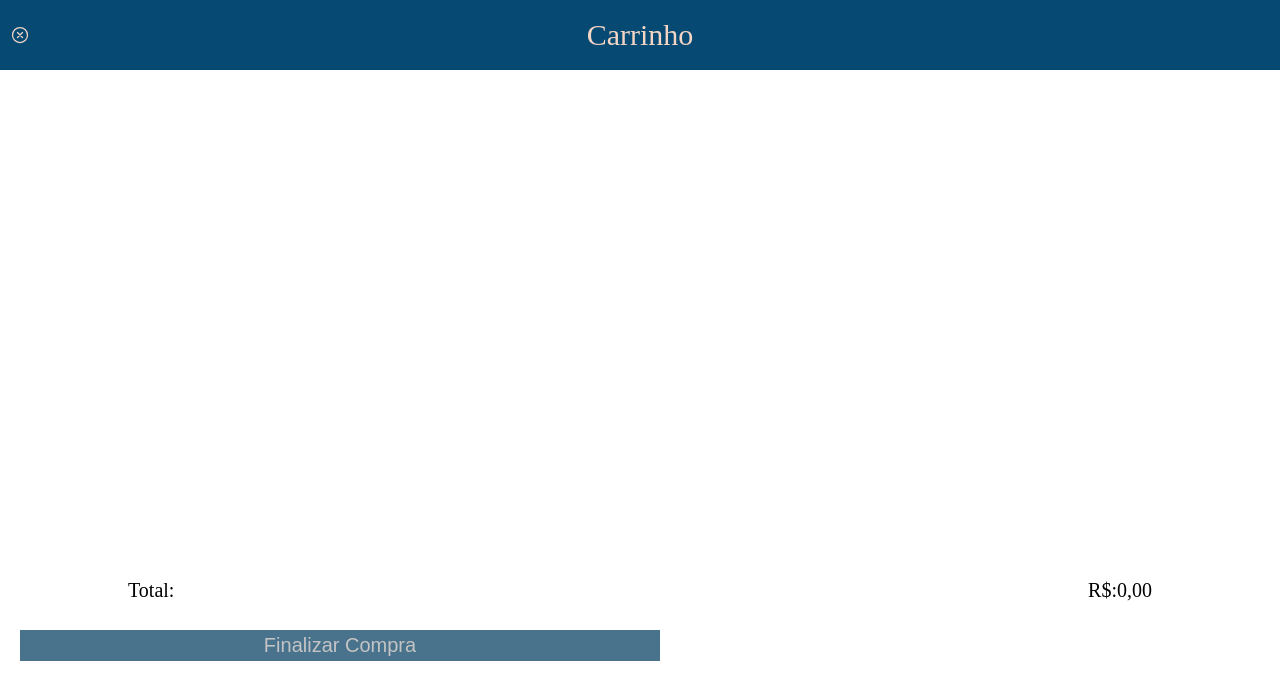
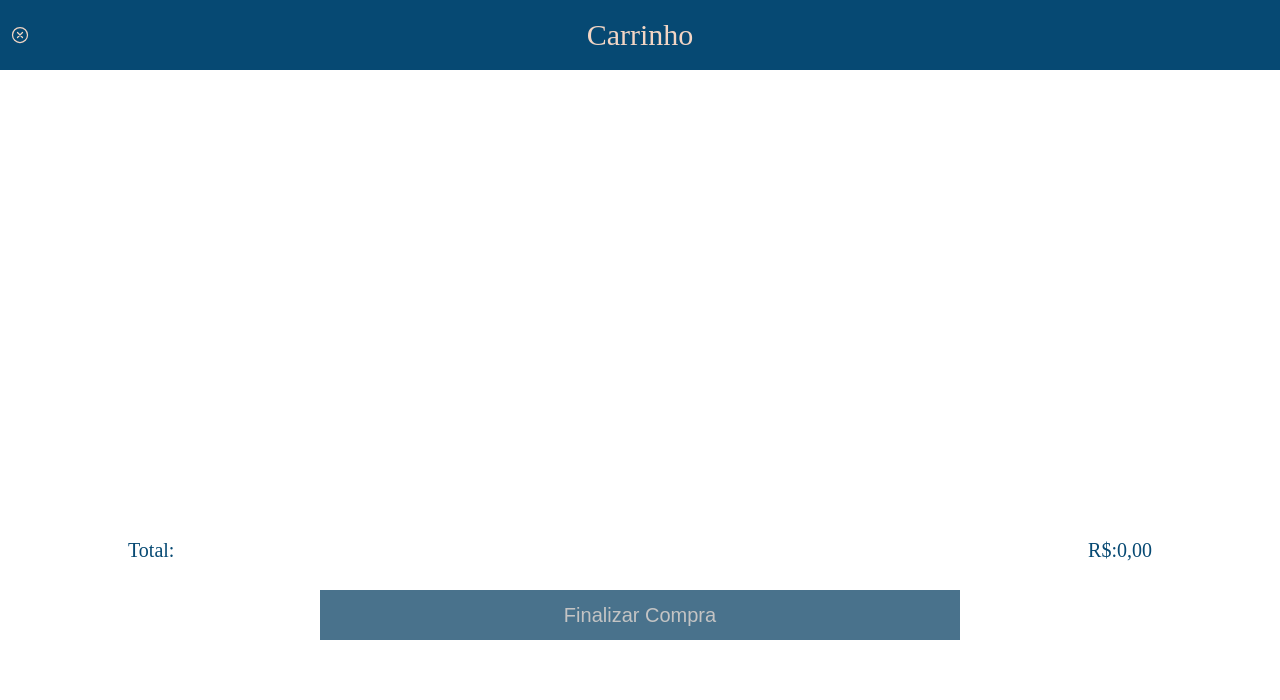
Before and after one commit to JayTStar/projeto14-savant-front, a React (Create React App) app: page /cart in a window 1280 px wide. Shown: the top 700 px of the page. Built offline with nearby package versions, Linux system fonts and the light colour scheme.

Commit message:
Finishing adding to cart

```diff
--- a/src/App.js
+++ b/src/App.js
@@ -22,7 +22,6 @@ export default function App() {
                     <Route path="/" element={<HomePage />} />
                     <Route path="/login" element={<Login />} />
                     <Route path="/sign-up" element={<Signup />} />
-                    <Route path="/" element={<HomePage />} />
                     <Route path="/cart" element={<Cart />} />
                     <Route path="/:productId" element={<ProductPage />} />
                     {genres.map((genre, index) => {
--- a/src/Components/Cart.js
+++ b/src/Components/Cart.js
@@ -44,7 +44,7 @@ export default function Cart(){
                 })}
             </Items>
             <Total> <p>Total:</p> <p>R$:{parseFloat(total).toFixed(2).replace(".", ",")}</p></Total>
-            <button>Finalizar Compra</button>
+            <button onClick={() => {nav("/checkout")}}>Finalizar Compra</button>
         </Page>
     )
 }
@@ -53,9 +53,12 @@ const Page = styled.main`
     width:100%;
     height: 100%;
 
+    display: flex;
+    flex-direction: column;
+
     button{
         width: 50%;
-        height: 7%;
+        height: 50px;
         background: #49728C;
         border: none;
 
@@ -65,7 +68,7 @@ const Page = styled.main`
 
         color: #C4C4C4;
 
-        margin: 20px;
+        margin: 20px auto;
     }
 `
 const Top = styled.header`
@@ -94,14 +97,18 @@ const Top = styled.header`
     }
 `
 const Items = styled.ul`
-    width:100%;
-    height: 500px;
+    width: 95%;
+    height: 450px;
 
     overflow-y: scroll;
 
+    display: flex;
+    flex-direction: column;
+
+    margin: 5px auto;
 `
 const Product = styled.div`
-    width:100%;
+    width: 90%;
     height: 70px;
 
     display:flex;
@@ -111,7 +118,7 @@ const Product = styled.div`
     border-radius: 10px;
 
     box-sizing: border-box;
-    margin: 5px 0;
+    margin: 5px auto;
     padding: 0 10px;
 
     position: relative;
@@ -127,11 +134,7 @@ const Product = styled.div`
     div{
         width: 60%;
         height: 90%;
-
-        display:flex;
-        flex-direction: column;
-        justify-content: flex-start;
-        align-items: flex-start;
+        margin: 5px;
     }
 `
 const Img = styled.img`
@@ -139,10 +142,15 @@ const Img = styled.img`
     height: 90%;
 `
 const Title = styled.p`
+    width: 100%;
 
+    overflow-x: hidden;
+    text-overflow: ellipsis;
+
+    margin: 5px 0;
 `
 const Price = styled.p`
-
+    margin: 5px 0;
 `
 const Total = styled.div`
     width: 100%;
@@ -156,4 +164,6 @@ const Total = styled.div`
     font-size: 20px;
 
     margin: 10px 0;
+
+    color: #064973;
 `
--- a/src/Components/ProductPage.js
+++ b/src/Components/ProductPage.js
@@ -3,6 +3,7 @@ import { useEffect, useState } from "react";
 import { Instagram } from "react-content-loader";
 import axios from "axios";
 import styledComponents from "styled-components";
+import { useCart } from "../contexts/UserContext";
 
 import Header from "./Header";
 
@@ -12,6 +13,8 @@ export default function ProductPage() {
     const [product, setProduct] = useState(null);
     const navigate = useNavigate();
 
+    const{cart, setCart} = useCart();
+
     useEffect(() => {
         const promise = axios.get(URL);
         promise.then((response) => setProduct(response.data));
@@ -19,6 +22,10 @@ export default function ProductPage() {
     }, []);
 
     console.log(product)
+
+    function addCart(product){
+        setCart([...cart, product])
+    }
 
     return (
         <Section>
@@ -36,7 +43,7 @@ export default function ProductPage() {
                         <Author>{`Autor: ${product.author}`}</Author>
                         <Price>{`R$ ${product.price}`}</Price>
                         <Synopsis>{`Sinopse: ${product.synopsis}`}</Synopsis>
-                        <Button>Adicionar ao carrinho</Button>
+                        <Button onClick={() => {addCart(product)}}>Adicionar ao carrinho</Button>
                     </>
                 }
             </Main>
```
